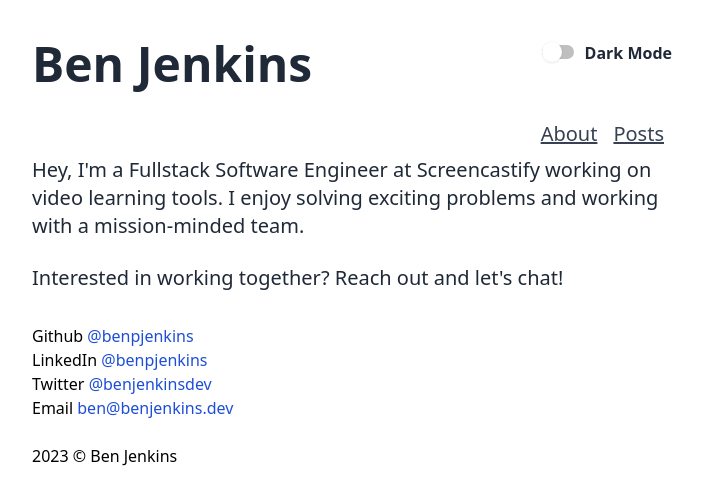
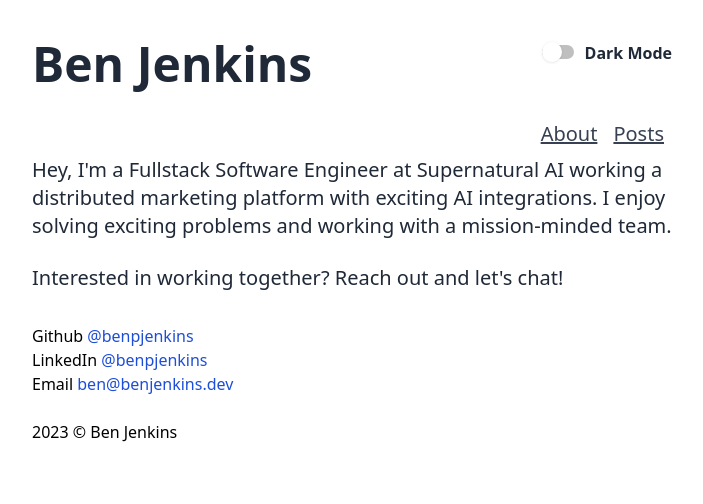
Before and after one commit to benpjenkins/2023-portfolio, a Next.js app: page / in a window 1280 px wide. Shown: the top 504 px of the page, without its empty margins (288-991 px from the left). Built offline with nearby package versions, Linux system fonts and the light colour scheme; no server answers.

Commit message:
chore: update outdated info

```diff
--- a/src/components/SocialLinks/index.tsx
+++ b/src/components/SocialLinks/index.tsx
@@ -14,11 +14,6 @@ const socialLinks = [
     name: "LinkedIn",
     linkText: "@benpjenkins",
     linkHref: "https://www.linkedin.com/in/benpjenkins/",
-  },
-  {
-    name: "Twitter",
-    linkText: "@benjenkinsdev",
-    linkHref: "https://twitter.com/benjenkinsdev",
   },
   {
     name: "Email",
--- a/src/pages/index.tsx
+++ b/src/pages/index.tsx
@@ -2,8 +2,7 @@ export default function Home() {
   return (
     <>
       <p className="text-xl text-gray-800 dark:text-gray-200">
-        Hey, I&apos;m a Fullstack Software Engineer at Screencastify working on
-        video learning tools. I enjoy solving exciting problems and working with
+        Hey, I&apos;m a Fullstack Software Engineer at Supernatural AI working a distributed marketing platform with exciting AI integrations. I enjoy solving exciting problems and working with
         a mission-minded team.
       </p>
       <br />
```
